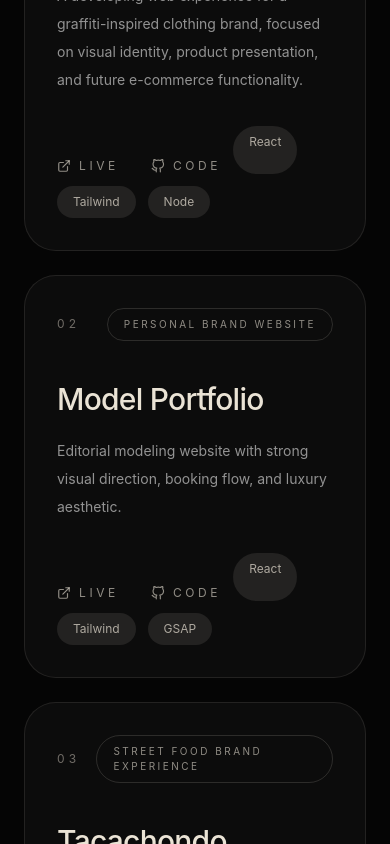
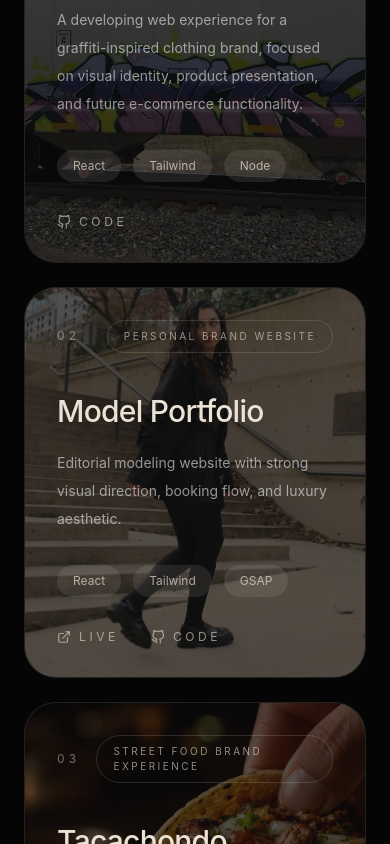
Before and after one commit to karlaleticiaavila/karla-portfolio, a React (Vite) app: page / in a window 390 px wide. Shown: the part 1380-2224 px from the top of the page. Built offline with nearby package versions, Linux system fonts and the light colour scheme.

Commit message:
Fix projects images on mobile

```diff
--- a/src/components/About.tsx
+++ b/src/components/About.tsx
@@ -7,8 +7,6 @@ export default function About() {
       className="bg-[#050505] px-6 py-28 text-[#eae3d5] md:px-12"
     >
       <div className="mx-auto grid max-w-7xl gap-16 md:grid-cols-2 md:items-center">
-
-        {/* TEXTO */}
         <div>
           <p className="mb-10 text-xs uppercase tracking-[0.45em] text-[#eae3d5]/50">
             About
@@ -22,16 +20,17 @@ export default function About() {
           </h2>
 
           <p className="mb-6 max-w-xl text-sm leading-7 text-white/70 md:text-base">
-            I don’t just build websites... I want to represent art within digital
-            platforms without letting them feel conventional or generic. My work
-            is driven by aesthetics, intuition, and the intention to create
-            something that actually feels different.
+            I don’t just build websites... I want to represent art within
+            digital platforms without letting them feel conventional or generic.
+            My work is driven by aesthetics, intuition, and the intention to
+            create something that actually feels different.
           </p>
 
           <p className="mb-6 max-w-xl text-sm leading-7 text-white/70 md:text-base">
-            Coming from a background outside of tech, I approach development with
-            a different perspective, one that values visual identity as much as
-            functionality. I care about how things feel, not only how they work.
+            Coming from a background outside of tech, I approach development
+            with a different perspective, one that values visual identity as
+            much as functionality. I care about how things feel, not only how
+            they work.
           </p>
 
           <p className="max-w-xl text-sm leading-7 text-white/70 md:text-base">
@@ -41,21 +40,12 @@ export default function About() {
           </p>
         </div>
 
-        {/* VISUAL */}
         <div className="relative h-[400px] w-full overflow-hidden rounded-[2rem] border border-[#eae3d5]/10">
-
-          {/* Image */}
           <img
             src={aboutImage}
             alt="About Karla"
-            className="absolute inset-0 h-full w-full object-cover"
+            className="h-full w-full object-cover"
           />
-
-          {/* Overlay */}
-          <div className="absolute inset-0 bg-black/40" />
-
-          {/* Glow */}
-          <div className="absolute bottom-0 right-0 h-40 w-40 rounded-full bg-[#eae3d5]/10 blur-3xl" />
         </div>
       </div>
     </section>
--- a/src/components/Projects.tsx
+++ b/src/components/Projects.tsx
@@ -2,6 +2,11 @@ import { useEffect, useRef } from "react";
 import gsap from "gsap";
 import ScrollTrigger from "gsap/ScrollTrigger";
 import { FiExternalLink, FiGithub } from "react-icons/fi";
+
+import upakutImg from "../assets/upakut.jpg";
+import modelImg from "../assets/model.jpg";
+import tacachondoImg from "../assets/tacachondo.jpg";
+import quizImg from "../assets/quiz.jpg";
 
 gsap.registerPlugin(ScrollTrigger);
 
@@ -12,7 +17,7 @@ const projects = [
     description:
       "A developing web experience for a graffiti-inspired clothing brand, focused on visual identity, product presentation, and future e-commerce functionality.",
     tech: ["React", "Tailwind", "Node"],
-  image: "/src/assets/upakut.jpg",
+    image: upakutImg,
     github: "https://github.com/karlaleticiaavila/upakut-manic",
   },
   {
@@ -21,7 +26,7 @@ const projects = [
     description:
       "Editorial modeling website with strong visual direction, booking flow, and luxury aesthetic.",
     tech: ["React", "Tailwind", "GSAP"],
-  image: "/src/assets/model.jpg",
+    image: modelImg,
     live: "https://www.karlathearcher.com/",
     github: "https://github.com/karlaleticiaavila/karla-the-archer",
   },
@@ -31,8 +36,8 @@ const projects = [
     description:
       "A visual concept for a Mexican street food brand inspired by rave culture, bringing together strong identity, modern web design, and immersive user experience.",
     tech: ["React", "Tailwind", "GSAP"],
-  image: "/src/assets/tacachondo.jpg",
-  github: "...",
+    image: tacachondoImg,
+    github: "#",
   },
   {
     title: "Quiz Arena",
@@ -40,7 +45,7 @@ const projects = [
     description:
       "A multiplayer quiz interface with team interaction and real-time logic using sockets.",
     tech: ["React", "Socket.io", "Node"],
-  image: "/src/assets/quiz.jpg",
+    image: quizImg,
     github:
       "https://github.com/Cornerstone-CICCC/nodejs-final-project-team_tkdh",
   },
@@ -92,8 +97,7 @@ export default function Projects() {
             </h2>
           </div>
 
-          <p className="max-w-md text-sm leading- text-white/55 md:text-base">
-
+          <p className="max-w-md text-sm leading-7 text-white/55 md:text-base">
             A curated collection of creative web experiences with strong visual
             direction and full-stack functionality.
           </p>
@@ -103,14 +107,15 @@ export default function Projects() {
           {projects.map((project, index) => (
             <article
               key={project.title}
-              className="project-card group relative overflow-hidden rounded-[2rem] border border-[#eae3d5]/10 bg-white/[0.03] p-8 transition-colors duration-500 hover:border-[#eae3d5]/30 hover:bg-white/[0.06]">
+              className="project-card group relative overflow-hidden rounded-[2rem] border border-[#eae3d5]/10 bg-white/[0.03] p-8 transition-colors duration-500 hover:border-[#eae3d5]/30 hover:bg-white/[0.06]"
+            >
               <img
                 src={project.image}
-                alt=""
-                className="absolute inset-0 h-full w-full object-cover opacity-0 blur-[2px] transition duration-700 group-hover:scale-105 group-hover:opacity-25"
+                alt={project.title}
+                className="absolute inset-0 h-full w-full object-cover opacity-30 transition duration-700 md:opacity-0 md:blur-[2px] md:group-hover:scale-105 md:group-hover:opacity-25"
               />
 
-              <div className="relative z-10 transition-transform duration-500 group-hover:-translate-y-1">
+              <div className="relative z-10 transition-transform duration-500 md:group-hover:-translate-y-1">
                 <div className="mb-10 flex items-center justify-between gap-4">
                   <span className="text-xs uppercase tracking-[0.35em] text-[#eae3d5]/45">
                     0{index + 1}
@@ -129,36 +134,7 @@ export default function Projects() {
                   {project.description}
                 </p>
 
-                <div className="flex flex-wrap gap-3">
-               <div className="mt-8 flex items-center gap-8">
-
-  <a
-    href={project.live}
-    target="_blank"
-    rel="noreferrer"
-    className="group relative flex items-center gap-2 text-xs uppercase tracking-[0.3em] text-[#eae3d5]/60 transition-all duration-300 hover:text-[#eae3d5]"
-  >
-    <FiExternalLink size={14} className="transition-transform duration-300 group-hover:-translate-y-0.5" />
-    Live
-
-    {/* línea animada */}
-    <span className="absolute -bottom-1 left-0 h-[1px] w-0 bg-[#eae3d5] transition-all duration-500 group-hover:w-full" />
-  </a>
-
-  <a
-    href={project.github}
-    target="_blank"
-    rel="noreferrer"
-    className="group relative flex items-center gap-2 text-xs uppercase tracking-[0.3em] text-[#eae3d5]/60 transition-all duration-300 hover:text-[#eae3d5]"
-  >
-    <FiGithub size={14} className="transition-transform duration-300 group-hover:-translate-y-0.5" />
-    Code
-
-    {/* line */}
-    <span className="absolute -bottom-1 left-0 h-[1px] w-0 bg-[#eae3d5] transition-all duration-500 group-hover:w-full" />
-  </a>
-
-</div>
+                <div className="mb-8 flex flex-wrap gap-3">
                   {project.tech.map((item) => (
                     <span
                       key={item}
@@ -168,9 +144,43 @@ export default function Projects() {
                     </span>
                   ))}
                 </div>
+
+                <div className="flex items-center gap-8">
+                  {project.live && (
+                    <a
+                      href={project.live}
+                      target="_blank"
+                      rel="noreferrer"
+                      className="group/link relative flex items-center gap-2 text-xs uppercase tracking-[0.3em] text-[#eae3d5]/60 transition-all duration-300 hover:text-[#eae3d5]"
+                    >
+                      <FiExternalLink
+                        size={14}
+                        className="transition-transform duration-300 group-hover/link:-translate-y-0.5"
+                      />
+                      Live
+
+                      <span className="absolute -bottom-1 left-0 h-[1px] w-0 bg-[#eae3d5] transition-all duration-500 group-hover/link:w-full" />
+                    </a>
+                  )}
+
+                  <a
+                    href={project.github}
+                    target="_blank"
+                    rel="noreferrer"
+                    className="group/link relative flex items-center gap-2 text-xs uppercase tracking-[0.3em] text-[#eae3d5]/60 transition-all duration-300 hover:text-[#eae3d5]"
+                  >
+                    <FiGithub
+                      size={14}
+                      className="transition-transform duration-300 group-hover/link:-translate-y-0.5"
+                    />
+                    Code
+
+                    <span className="absolute -bottom-1 left-0 h-[1px] w-0 bg-[#eae3d5] transition-all duration-500 group-hover/link:w-full" />
+                  </a>
+                </div>
               </div>
 
-              <div className="pointer-events-none absolute inset-0 opacity-0 transition-opacity duration-500 group-hover:opacity-100">
+              <div className="pointer-events-none absolute inset-0 opacity-0 transition-opacity duration-500 md:group-hover:opacity-100">
                 <div className="absolute right-0 top-0 h-40 w-40 rounded-full bg-[#eae3d5]/10 blur-3xl" />
               </div>
             </article>
```
Lines whose indentation alone changed are shown as unchanged.
